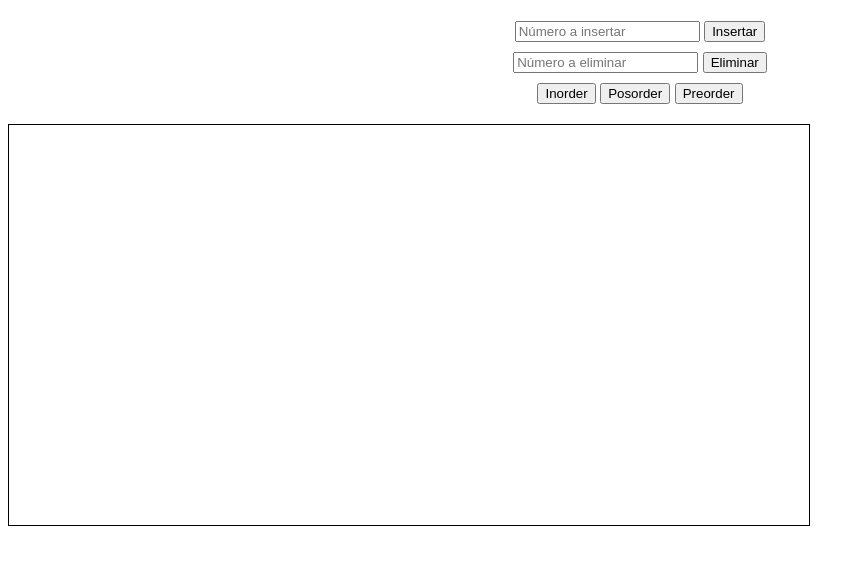
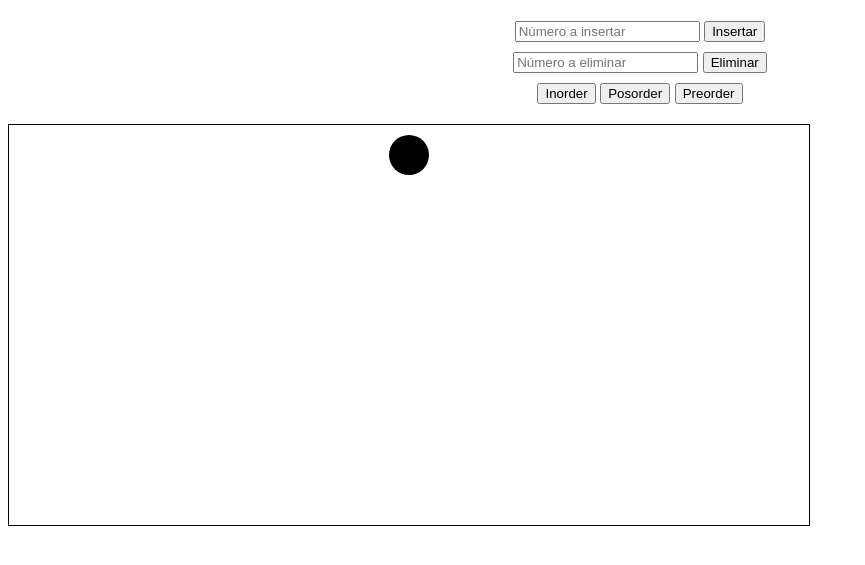
Before and after one commit to url-classes/red-black-tree-visualization-torchic, a website: page index.html in a window 1280 px wide. Both pictures are taken after a click on the button "Insertar". Shown: the part 59-624 px from the top of the page, without its empty margins (0-865 px from the left). Drawn offline with Linux system fonts and the light colour scheme.

Commit message:
insertar

```diff
--- a/index.html
+++ b/index.html
@@ -33,6 +33,12 @@
     <div id="floating-message" class="floating-message"></div>
 
     <script src="./ArbolRojoNegro/rbt.js" type="module" defer></script>
+    <script>
+        document.getElementById('insertButton').onclick = () => {
+            insertarDesdeHTML();
+        };
+
+    </script>
 
 </body>
 </html>
```
